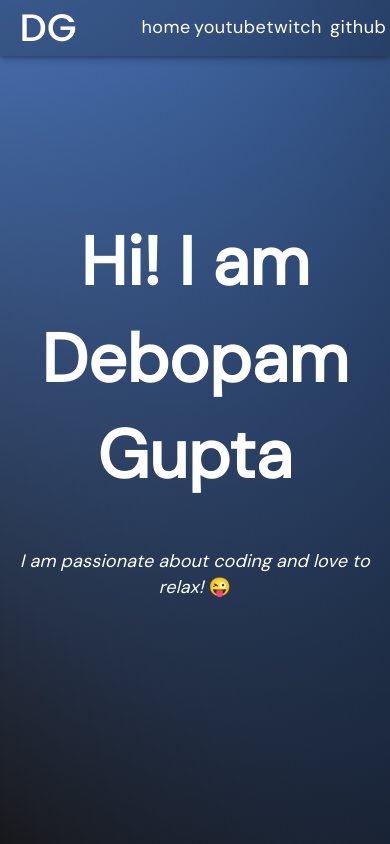
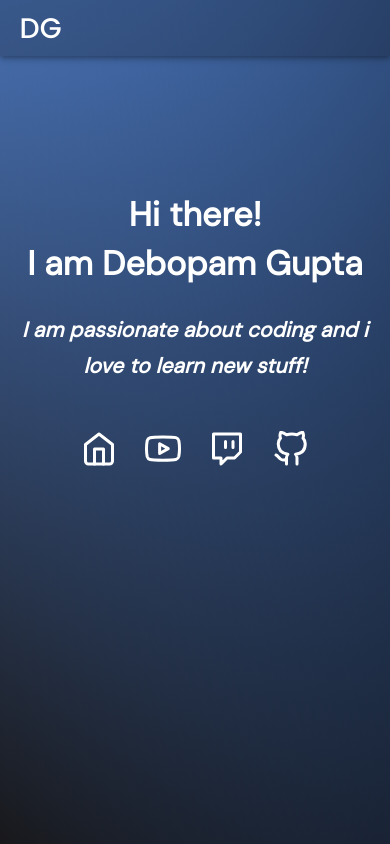
Before and after one commit to w3dg/dev-website, a React (Create React App) app: page / in a window 390 px wide. Built offline with nearby package versions, Linux system fonts and the light colour scheme.

Commit message:
:tada: Adding/Finishing Components on page

```diff
--- a/src/App.css
+++ b/src/App.css
@@ -14,7 +14,9 @@ a {
 #toolbar {
   padding: 0px 0px 0px 0px;
 }
-
+#buttons {
+  display: flex;
+}
 #nav-btn {
   padding-right: 2vw !important;
 }
@@ -35,6 +37,10 @@ a {
 }
 #home-main {
   text-align: center;
+}
+
+#hamburger {
+  display: none;
 }
 
 h1 {
@@ -93,13 +99,32 @@ body {
   -webkit-font-smoothing: antialiased;
   -moz-osx-font-smoothing: grayscale;
 }
+.navbottom {
+  display: none;
+}
 
-@media (max-width: 68px) {
+@media only screen and (max-width: 570px) {
   * {
     font-family: "DM Sans", sans-serif;
     font-size: smaller;
   }
+  h1 {
+    font-size: 4vh;
+  }
+
+  h2 {
+    margin: 1vh;
+    font-size: 3vh;
+  }
   #nav-btn {
     padding-right: 5vw !important;
   }
+  #buttons {
+    display: none;
+  }
+
+  .navbottom {
+    display: block;
+    margin-top: 5vh;
+  }
 }
--- /dev/null
+++ b/src/components/BottomNav.jsx
@@ -0,0 +1,76 @@
+import React from "react";
+import Button from "@material-ui/core/Button";
+
+export default function BottomNav() {
+  return (
+    <div className="navbottom">
+      <Button>
+        <a href="/home">
+          <svg
+            viewBox="0 0 24 24"
+            width="36"
+            height="36"
+            stroke="white"
+            strokeWidth="2"
+            fill="none"
+            strokeLinecap="round"
+            strokeLinejoin="round"
+          >
+            <path d="M3 9l9-7 9 7v11a2 2 0 0 1-2 2H5a2 2 0 0 1-2-2z"></path>
+            <polyline points="9 22 9 12 15 12 15 22"></polyline>
+          </svg>
+        </a>
+      </Button>
+
+      <Button>
+        <a href="/youtube">
+          <svg
+            viewBox="0 0 24 24"
+            width="36"
+            height="36"
+            stroke="white"
+            strokeWidth="2"
+            fill="none"
+            strokeLinecap="round"
+            strokeLinejoin="round"
+          >
+            <path d="M22.54 6.42a2.78 2.78 0 0 0-1.94-2C18.88 4 12 4 12 4s-6.88 0-8.6.46a2.78 2.78 0 0 0-1.94 2A29 29 0 0 0 1 11.75a29 29 0 0 0 .46 5.33A2.78 2.78 0 0 0 3.4 19c1.72.46 8.6.46 8.6.46s6.88 0 8.6-.46a2.78 2.78 0 0 0 1.94-2 29 29 0 0 0 .46-5.25 29 29 0 0 0-.46-5.33z"></path>
+            <polygon points="9.75 15.02 15.5 11.75 9.75 8.48 9.75 15.02"></polygon>
+          </svg>
+        </a>
+      </Button>
+      <Button>
+        <a href="/twitch">
+          <svg
+            viewBox="0 0 24 24"
+            width="36"
+            height="36"
+            stroke="white"
+            strokeWidth="2"
+            fill="none"
+            strokeLinecap="round"
+            strokeLinejoin="round"
+          >
+            <path d="M21 2H3v16h5v4l4-4h5l4-4V2zm-10 9V7m5 4V7"></path>
+          </svg>
+        </a>
+      </Button>
+      <Button>
+        <a href="/github">
+          <svg
+            viewBox="0 0 24 24"
+            width="36"
+            height="36"
+            stroke="white"
+            strokeWidth="2"
+            fill="none"
+            strokeLinecap="round"
+            strokeLinejoin="round"
+          >
+            <path d="M9 19c-5 1.5-5-2.5-7-3m14 6v-3.87a3.37 3.37 0 0 0-.94-2.61c3.14-.35 6.44-1.54 6.44-7A5.44 5.44 0 0 0 20 4.77 5.07 5.07 0 0 0 19.91 1S18.73.65 16 2.48a13.38 13.38 0 0 0-7 0C6.27.65 5.09 1 5.09 1A5.07 5.07 0 0 0 5 4.77a5.44 5.44 0 0 0-1.5 3.78c0 5.42 3.3 6.61 6.44 7A3.37 3.37 0 0 0 9 18.13V22"></path>
+          </svg>
+        </a>
+      </Button>
+    </div>
+  );
+}
--- a/src/components/Github.jsx
+++ b/src/components/Github.jsx
@@ -1,6 +1,7 @@
 import React from "react";
 import { Container, Button } from "@material-ui/core";
 import Navbar from "./Navbar";
+import BottomNav from "./BottomNav";
 
 function Github() {
   return (
@@ -18,6 +19,7 @@ function Github() {
             >
               take me to Github
             </Button>
+            <BottomNav />
           </div>
         </main>
       </Container>
--- a/src/components/Home.jsx
+++ b/src/components/Home.jsx
@@ -1,6 +1,7 @@
 import React from "react";
 import { Container } from "@material-ui/core";
 import Navbar from "./Navbar";
+import BottomNav from "./BottomNav";
 
 function Home() {
   return (
@@ -10,14 +11,14 @@ function Home() {
         <main id="main">
           <div id="home-main">
             <h1>
-              Hi! I am <br /> Debopam Gupta
+              Hi there! <br /> I am Debopam Gupta
             </h1>
-            <p>
-              <em>I am passionate about coding and love to relax! </em>
-              <span role="img" aria-label="toungue-out-emoji">
-                😜
-              </span>
-            </p>
+            <h2>
+              <em>
+                I am passionate about coding and i love to learn new stuff!
+              </em>
+            </h2>
+            <BottomNav />
           </div>
         </main>
       </Container>
--- a/src/components/Navbar.jsx
+++ b/src/components/Navbar.jsx
@@ -27,6 +27,7 @@ export default function ButtonAppBar() {
           <Typography variant="h4" id="title" className={classes.title}>
             DG
           </Typography>
+          <div id="buttons">
             <Button id="nav-btn" color="inherit">
               <a href="/">home</a>
             </Button>
@@ -39,6 +40,7 @@ export default function ButtonAppBar() {
             <Button id="nav-btn" color="inherit">
               <a href="/github">github</a>
             </Button>
+          </div>
         </Toolbar>
       </AppBar>
     </div>
--- a/src/components/Twitch.jsx
+++ b/src/components/Twitch.jsx
@@ -1,6 +1,7 @@
 import React from "react";
 import { Container, Button } from "@material-ui/core";
 import Navbar from "./Navbar";
+import BottomNav from "./BottomNav";
 
 function Twitch() {
   return (
@@ -17,6 +18,7 @@ function Twitch() {
             >
               Take me to Twitch
             </Button>
+            <BottomNav />
           </div>
         </main>
       </Container>
--- a/src/components/Youtube.jsx
+++ b/src/components/Youtube.jsx
@@ -1,6 +1,7 @@
 import React from "react";
 import { Container, Button } from "@material-ui/core";
 import Navbar from "./Navbar";
+import BottomNav from "./BottomNav";
 
 function Youtube() {
   return (
@@ -17,6 +18,7 @@ function Youtube() {
             >
               Take me to Youtube
             </Button>
+            <BottomNav />
           </div>
         </main>
       </Container>
```
Lines whose indentation alone changed are shown as unchanged.
